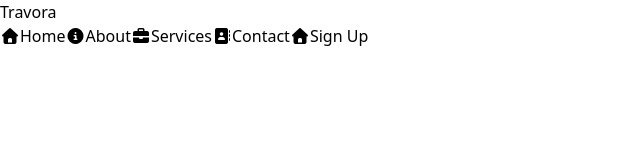
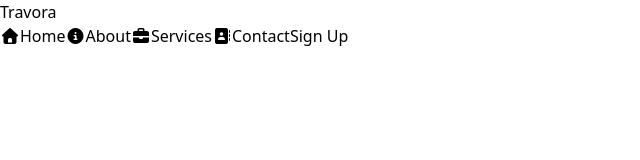
Before and after one commit to rafayykhan/travora, a React (Vite) app: page / in a window 1280 px wide. Shown: the top 160 px of the page, without its empty margins (0-640 px from the left). Built offline with nearby package versions, Linux system fonts and the light colour scheme.

Commit message:
feat: implement Navbar and Home components, add placeholder components for About, Contact, Services, and SignUp

```diff
--- a/src/App.jsx
+++ b/src/App.jsx
@@ -4,11 +4,13 @@ import './App.css'
 import './index.css'
 import Navbar from './components/Navbar.jsx'
 // import Navbar from "./components/Navbar";
+// import Home from "./components/Home";
 
 function App() {
   return (
     <>
       <Navbar />
+      {/* <Home/> */}
     </>
   );
 }
--- a/src/components/Home.jsx
+++ b/src/components/Home.jsx
@@ -0,0 +1,9 @@
+
+
+function Home() {
+    return (
+        <h1>hello i am home</h1>
+    )
+}
+
+export default Home
--- a/src/components/Navbar.jsx
+++ b/src/components/Navbar.jsx
@@ -1,6 +1,6 @@
 import { useState } from "react";
 import { Link } from 'react-router-dom'
-
+import Home from "./Home";
 function Navbar() {
 
     return (
@@ -9,7 +9,7 @@ function Navbar() {
             <ul className='nav-menu'>
                 <li>
                     <Link to ='/Home'>
-                    <i className="fa-solid fa-house"></i>Home
+                    <i className="fa-solid fa-house" onClick={Home}></i>Home
                     </Link>
                     <Link to ='/About'>
                     <i className="fa-solid fa-circle-info"></i>About
@@ -20,8 +20,8 @@ function Navbar() {
                     <Link to ='/Contact'>
                     <i className="fa-solid fa-address-book"></i>Contact
                     </Link>
-                    <Link to ='/Sign Up'>
-                    <i className="fa-solid fa-house"></i>Sign Up
+                    <Link to ='/SignUp'>
+                    <i className="nav-links-mobile"></i>Sign Up
                     </Link>
                 </li>
 
```
Also changed, not shown: src/components/About.jsx (added), src/components/Contact.jsx (added), src/components/Services.jsx (added), src/components/SignUp.jsx (added).
